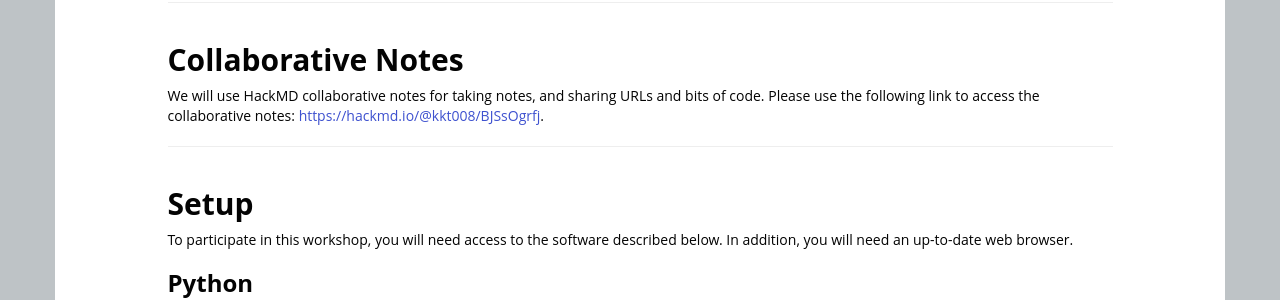
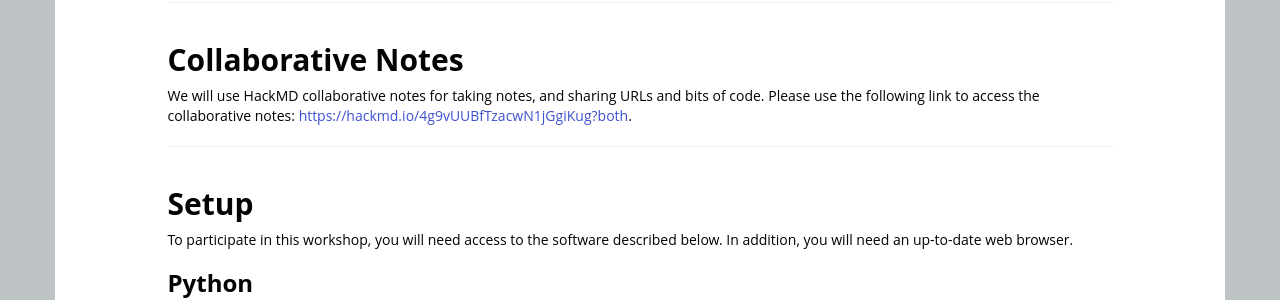
Before and after one commit to ucsdlib/2023-06-26-UCSD, a Jekyll site: the page built from index.html, in a window 1280 px wide and 900 px high, scrolled down 1778 px. Shown: the part 154-454 px from the top of the window. Built offline with Jekyll 4.4.1, drawn with Linux system fonts in a browser that asks for light colours; nearby versions of some CDN libraries; library files that are not in the unit come from our copies.

Commit message:
added HackMD link

```diff
--- a/index.html
+++ b/index.html
@@ -85,7 +85,7 @@
 {% if page.latlng %}
 <p id="where">
   <strong>Where:</strong>
-  {{page.address}}.
+  {{page.address}}
 </p>
 {% endif %}
 
@@ -210,7 +210,7 @@
 <h2 id="collabnotes">Collaborative Notes</h2>
 <!-- Python specific data information begins -->
 <p id = "notes">
-We will use HackMD collaborative notes for taking notes, and sharing URLs and bits of code. Please use the following link to access the collaborative notes: <a href="https://hackmd.io/@kkt008/BJSsOgrfj">https://hackmd.io/@kkt008/BJSsOgrfj</a>.
+We will use HackMD collaborative notes for taking notes, and sharing URLs and bits of code. Please use the following link to access the collaborative notes: <a href="https://hackmd.io/4g9vUUBfTzacwN1jGgiKug?both">https://hackmd.io/4g9vUUBfTzacwN1jGgiKug?both</a>.
 </p>
 
 <hr/>
```
